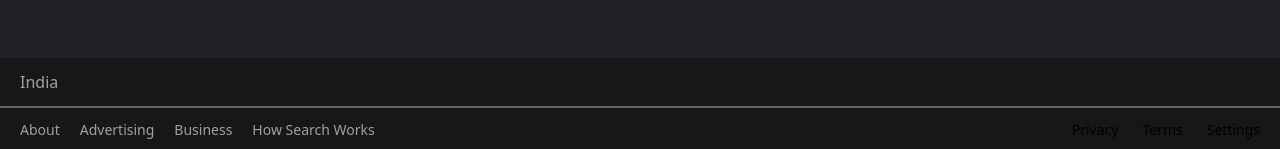
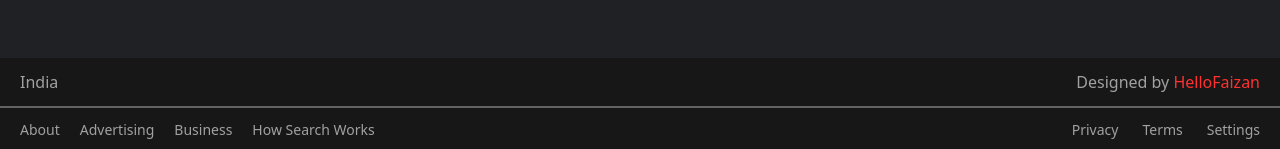
Before and after one commit to hellofaizan/redo, a Next.js app: page /Google in a window 1280 px wide. Shown: the part 648-797 px from the top of the page. Built offline with nearby package versions, Linux system fonts and the light colour scheme.

Commit message:
Done with Google Page. No Responsive

```diff
--- a/src/pages/Google.js
+++ b/src/pages/Google.js
@@ -2,6 +2,7 @@ import React from 'react'
 import Image from 'next/image'
 import { useRef, useState } from "react";
 import { useRouter } from 'next/router'
+import Link from 'next/link';
 
 const Discord = () => {
   const router = useRouter()
@@ -71,9 +72,13 @@ const Discord = () => {
         {/* Footer */}
         <div className="absolute bottom-0 bg-[#171717] w-screen py-3">
           <div className="flex flex-col">
+            <div className="flex justify-between">
             <p className='ml-5 text-[#a1a1a1]'>India</p>
+            <p className='text-[#a1a1a1] mr-5'>Designed by <Link href={`https://www.hellofaizan.me`} target="_blank" ><span className='text-[#ff3131] cursor-pointer'>HelloFaizan</span></Link> </p>
+            </div>
             {/* Horizontal Bar */}
             <div className="flex space-x-3 text-[#a1a1a1] border border-[#636363] mt-3"></div>
+            {/* Bottom Text */}
             <div className='flex justify-between'>
             <div className='flex space-x-5 text-[#a1a1a1] mt-3 ml-5'>
               <p className='text-sm'>About</p>
@@ -81,7 +86,7 @@ const Discord = () => {
               <p className='text-sm'>Business</p>
               <p className='text-sm'>How Search Works</p>
             </div>
-            <div className='flex space-x-6 mr-5'>
+            <div className='flex space-x-6 text-[#a1a1a1] mr-5'>
               <p className='text-sm mt-3'>Privacy</p>
               <p className='text-sm mt-3'>Terms</p>
               <p className='text-sm mt-3'>Settings</p>
```
